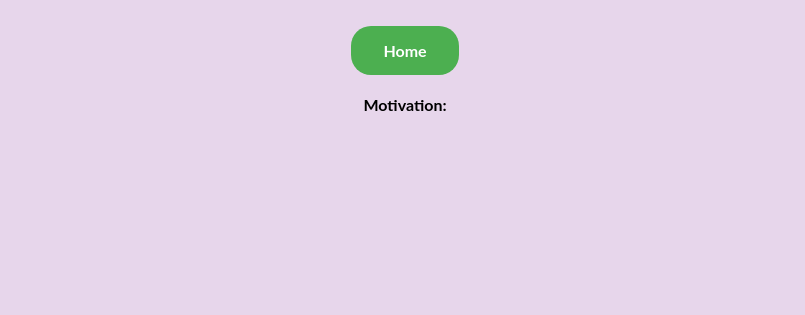
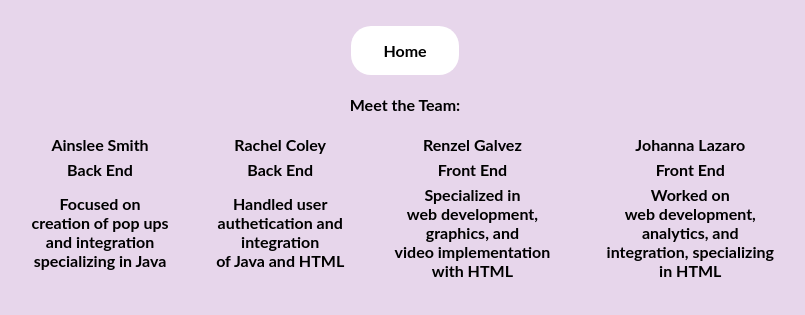
Before and after one commit to renzelpretzel0125/renzelpretzel0125.github.io-about_us, a plain HTML site: page index.html in a window 1280 px wide. Shown: the part 63-378 px from the top of the page, without its empty margins (235-1040 px from the left). Drawn offline with Linux system fonts and the light colour scheme.

Commit message:
Update index.html

```diff
--- a/index.html
+++ b/index.html
@@ -8,7 +8,7 @@
     <style>
 	.button {
   	border: none;
-  	color: white;
+  	color: black;
   	padding: 15px 32px;
   	text-align: center;
   	text-decoration: none;
@@ -17,7 +17,7 @@
   	margin: 4px 2px;
   	cursor: pointer;
 	}
-	.button1 {background-color: #4CAF50; border-radius: 20px;}
+	.button1 {background-color: #fff; border-radius: 20px;}
     .center {
     	margin-left: auto;
         margin-right: auto;
@@ -27,14 +27,45 @@
 	</style>
 </head>
 
-<body>
+<body style="background: #E7D6EB; margin:0; padding:0; -webkit-text-size-adjust:100%; -ms-text-size-adjust:100%;">
 
   <h1> About Us </h1>
   <table class="center">
   <tr>
   <th>
   <a class="button button1" href="https://jlazaro2.github.io/moti-video/">Home</a>
-  <p> Motivation: </p>
+  <p> Meet the Team: </p>
+	<table border = "1" bordercolor = "#E7D6EB" width = "800" height = "150">
+  <tr>
+    <td>Ainslee Smith</td>
+    <td>Rachel Coley</td>
+    <td>Renzel Galvez</td>
+	<td>Johanna Lazaro</td>
+  </tr>
+  <tr>
+	<td>Back End</td>
+    <td>Back End</td>
+    <td>Front End</td>
+	<td>Front End</td>
+  </tr>
+  <tr>
+    <td>Focused on <br> creation of pop ups <br>
+		and integration <br>
+		specializing in Java
+	</td>
+    <td>Handled user <br> authetication and <br> integration <br>
+		of Java and HTML <br>
+	</td>
+    <td> Specialized in <br>web development, <br>
+		graphics, and <br>
+		video implementation <br> with HTML
+	</td>
+	<td> Worked on<br> web development, <br>
+		analytics, and<br>
+		integration, specializing <br> in HTML
+	</td>
+  </tr>
+</table>
   </th>
   </tr>
 
```
